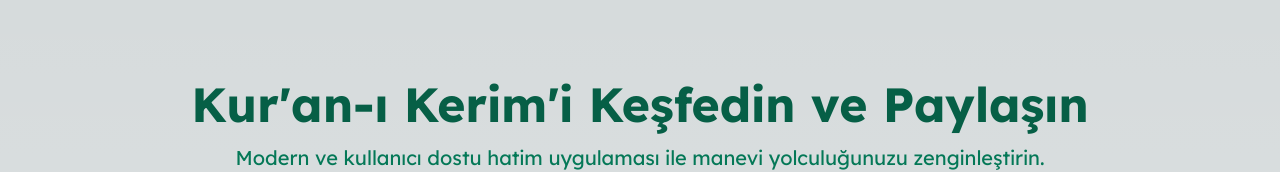
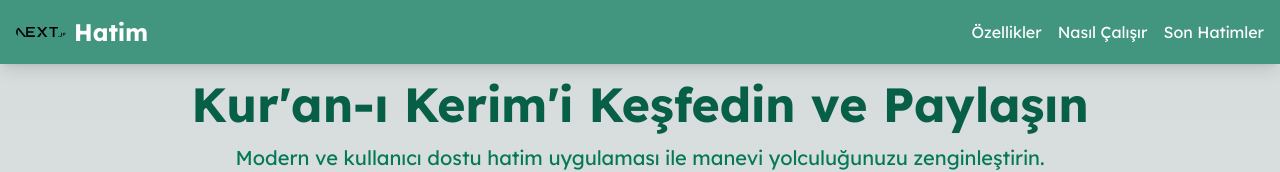
Before and after one commit to eatalay13/hatim_app, a Next.js app: page / in a window 1280 px wide. Shown: the top 172 px of the page. Built offline with nearby package versions, Linux system fonts and the light colour scheme.

Commit message:
chore: Update eslint configuration and add Header component

```diff
--- a/src/app/layout.tsx
+++ b/src/app/layout.tsx
@@ -1,4 +1,5 @@
 import Footer from "@/components/footer";
+import Header from "@/components/header";
 import { fontLexend } from "@/config/fonts";
 import { siteConfig } from "@/config/site";
 import "@/styles/globals.css";
@@ -24,6 +25,7 @@ export default function RootLayout({ children }: RootLayoutProps) {
   return (
     <html lang="tr">
       <body className={fontLexend.className}>
+        <Header />
         <main>
           {children}
           <Footer />
--- /dev/null
+++ b/src/components/header/index.tsx
@@ -0,0 +1,23 @@
+import Image from "next/image";
+
+const Header: React.FC = () => {
+    return (
+        <header className="fixed top-0 left-0 right-0 z-50 transition-all duration-300 bg-emerald-700/70 backdrop-blur-md text-white p-4 shadow-lg">
+            <div className="container mx-auto flex justify-between items-center">
+                <h1 className="text-2xl font-bold flex items-center">
+                    <Image src="/next.svg" alt="Logo" className="mr-2 rounded-full" width={50} height={50} quality={100} />
+                    Hatim
+                </h1>
+                <nav>
+                    <ul className="flex space-x-4">
+                        <li><a href="#features" className="hover:text-yellow-300">Özellikler</a></li>
+                        <li><a href="#how-it-works" className="hover:text-yellow-300">Nasıl Çalışır</a></li>
+                        <li><a href="#recent-hatims" className="hover:text-yellow-300">Son Hatimler</a></li>
+                    </ul>
+                </nav>
+            </div>
+        </header>
+    );
+}
+
+export default Header;
```
Also changed, not shown: .eslintrc.json.
